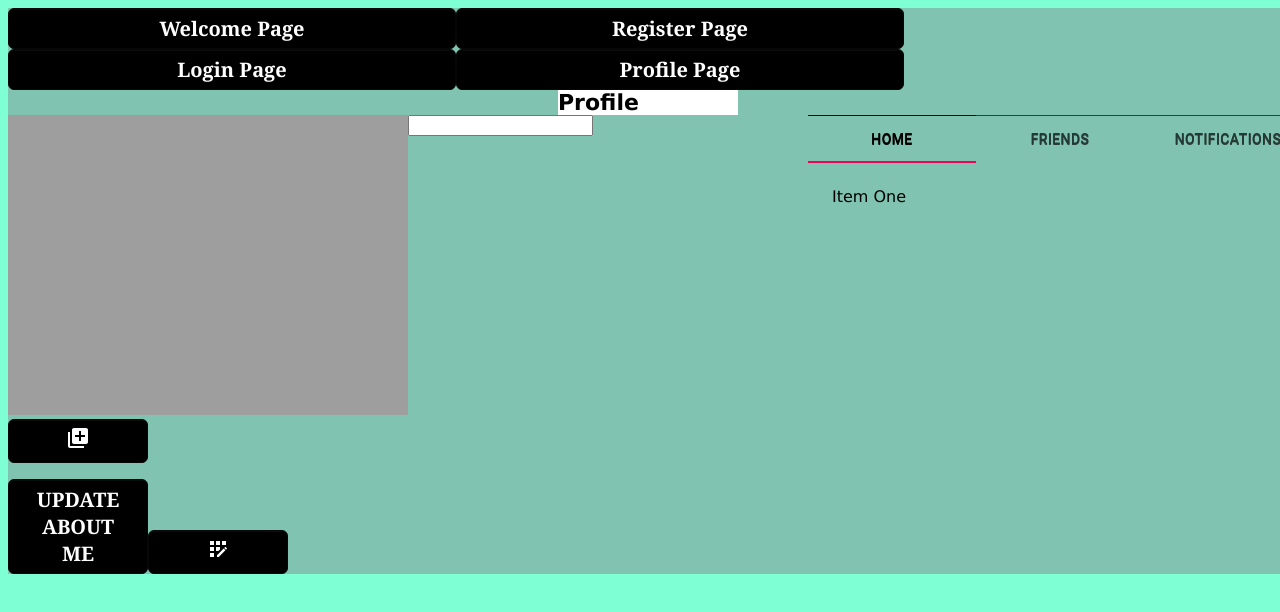
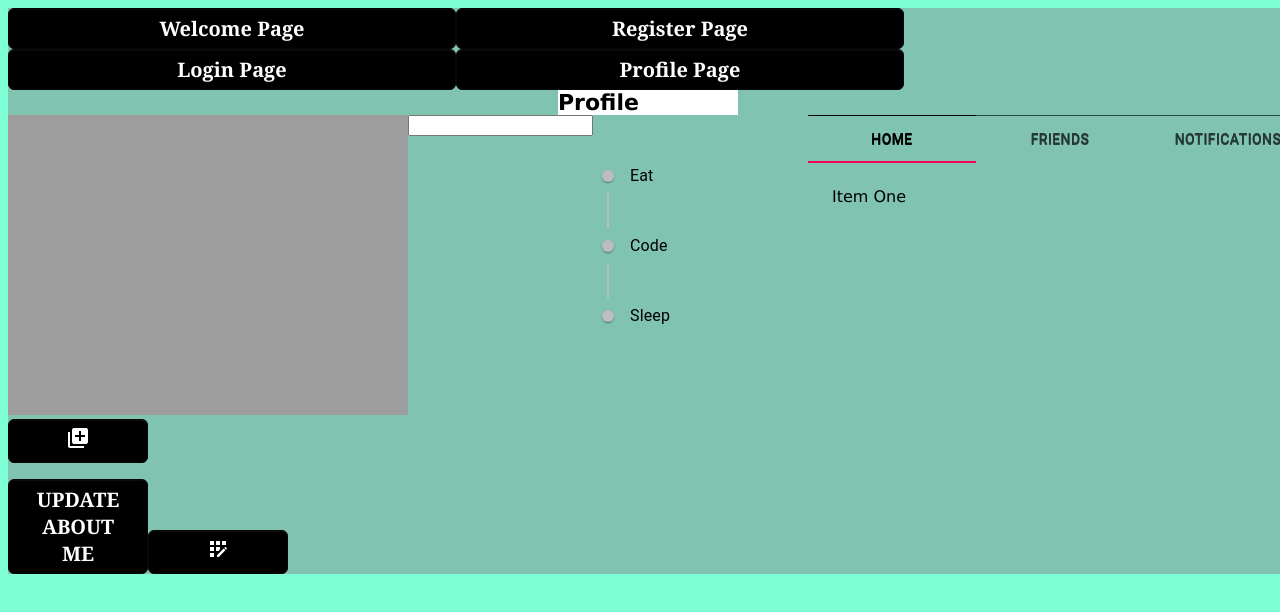
Before and after one commit to BrandonMCarlson/Socialmediauserstory-Front-End, a React (Create React App) app: page /profile in a window 1280 px wide. Shown: the top 612 px of the page. Built offline with nearby package versions, Linux system fonts and the light colour scheme.

Commit message:
add Post timeline for profile page. worked on with Dan, Peter, Cody.

```diff
--- a/package.json
+++ b/package.json
@@ -6,8 +6,10 @@
     "@emotion/react": "^11.7.0",
     "@emotion/styled": "^11.6.0",
     "@material-ui/core": "^4.12.3",
+    "@material-ui/icons": "^4.11.2",
     "@material-ui/lab": "^4.0.0-alpha.60",
     "@mui/icons-material": "^5.2.1",
+    "@mui/lab": "^5.0.0-alpha.59",
     "@mui/material": "^5.2.3",
     "@mui/styled-engine-sc": "^5.1.0",
     "@testing-library/jest-dom": "^5.15.1",
@@ -16,6 +18,7 @@
     "axios": "^0.24.0",
     "jsonwebtoken": "^8.5.1",
     "jwt-decode": "^3.1.2",
+    "material-timeline": "^1.0.4",
     "react": "^17.0.2",
     "react-dom": "^17.0.2",
     "react-hook": "0.0.1",
--- a/src/App.jsx
+++ b/src/App.jsx
@@ -1,7 +1,7 @@
 import "./App.css";
 import React, { useState, useEffect } from "react";
 import axios from "axios";
-
+import Post from "./components/Post";
 import { Route, Routes } from "react-router";
 import jwtDecode from "jwt-decode";
 import Welcome from "./components/pages/Welcome";
--- a/src/components/pages/Profile.jsx
+++ b/src/components/pages/Profile.jsx
@@ -12,7 +12,8 @@ import "./Profile.css";
 import AddToPhotosIcon from "@mui/icons-material/AddToPhotos";
 import AppRegistrationIcon from "@mui/icons-material/AppRegistration";
 import PeopleIcon from '@mui/icons-material/People';
-import NotificationImportantIcon from '@mui/icons-material/NotificationImportant';
+import Post from "../Post";
+
 
 
 
@@ -45,6 +46,7 @@ const Profile = ({ getFriends, getAProfile, updateAboutMe, user }) => {
 
         <div>
           <input type="text" />
+          <Post/>
         </div>
         <div>
           <div>
--- a/src/components/post.jsx
+++ b/src/components/post.jsx
@@ -0,0 +1,34 @@
+import * as React from 'react';
+import Timeline from '@mui/lab/Timeline';
+import TimelineItem from '@mui/lab/TimelineItem';
+import TimelineSeparator from '@mui/lab/TimelineSeparator';
+import TimelineConnector from '@mui/lab/TimelineConnector';
+import TimelineContent from '@mui/lab/TimelineContent';
+import TimelineDot from '@mui/lab/TimelineDot';
+
+export default function Post() {
+  return (
+    <Timeline>
+      <TimelineItem>
+        <TimelineSeparator>
+          <TimelineDot />
+          <TimelineConnector />
+        </TimelineSeparator>
+        <TimelineContent>Eat</TimelineContent>
+      </TimelineItem>
+      <TimelineItem>
+        <TimelineSeparator>
+          <TimelineDot />
+          <TimelineConnector />
+        </TimelineSeparator>
+        <TimelineContent>Code</TimelineContent>
+      </TimelineItem>
+      <TimelineItem>
+        <TimelineSeparator>
+          <TimelineDot />
+        </TimelineSeparator>
+        <TimelineContent>Sleep</TimelineContent>
+      </TimelineItem>
+    </Timeline>
+  );
+}
```
Also changed, not shown: src/components/pages/Login.css (added, +7 -0 lines), 1 other file (tests, documents, lock files or other folders).
